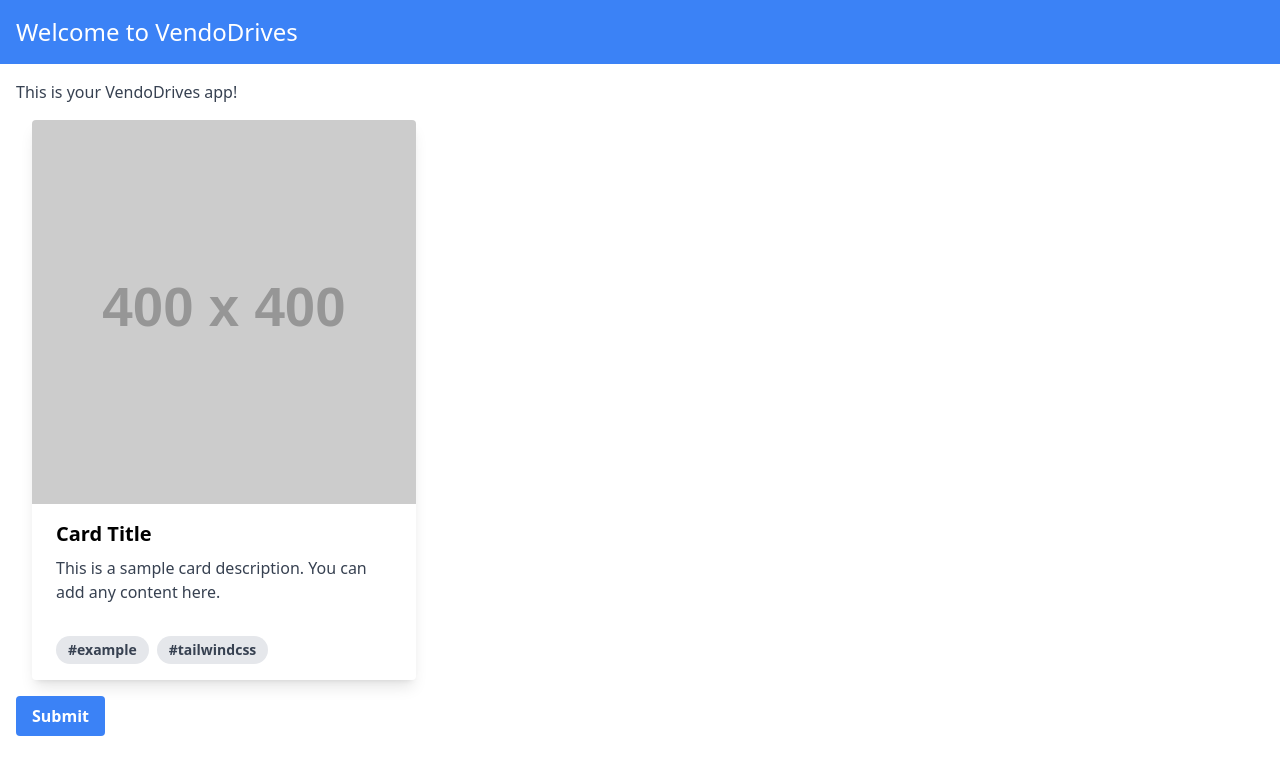
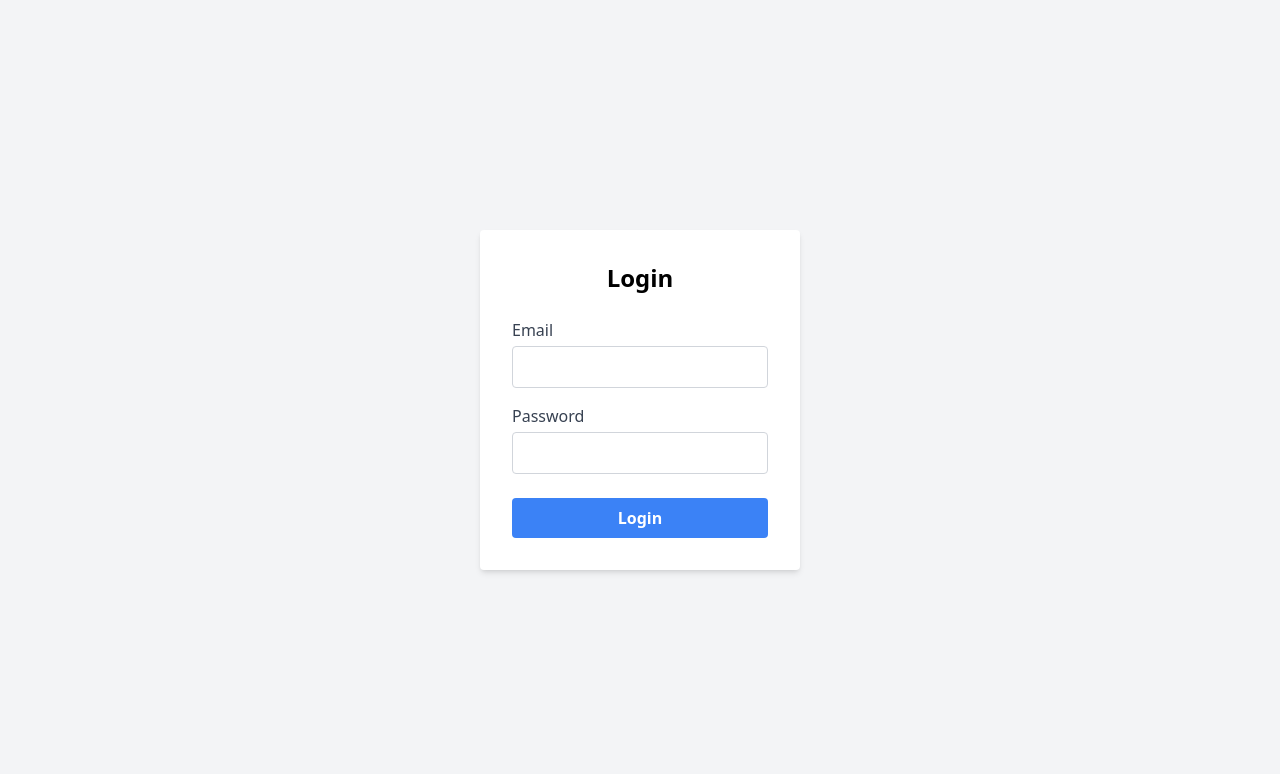
Before and after one commit to andre-amato/vendodrives, a React (Vite) app in the folder client/: page / in a window 1280 px wide. Shown: the top 774 px of the page. Built offline with nearby package versions, Linux system fonts and the light colour scheme.

Commit message:
feat: react-router login and main page

```diff
--- a/client/package.json
+++ b/client/package.json
@@ -11,7 +11,8 @@
   },
   "dependencies": {
     "react": "^18.3.1",
-    "react-dom": "^18.3.1"
+    "react-dom": "^18.3.1",
+    "react-router-dom": "^6.25.1"
   },
   "devDependencies": {
     "@types/react": "^18.3.3",
--- a/client/src/App.jsx
+++ b/client/src/App.jsx
@@ -1,17 +1,15 @@
-import Button from './components/Button';
-import Header from './components/Header';
-import Card from './components/Card';
+import { BrowserRouter as Router, Routes, Route } from 'react-router-dom';
+import Login from './pages/Login';
+import Main from './pages/Main';
 
 const App = () => {
   return (
-    <div>
-      <Header />
-      <main className='p-4'>
-        <p className='text-gray-700'>This is your VendoDrives app!</p>
-        <Card />
-        <Button />
-      </main>
-    </div>
+    <Router>
+      <Routes>
+        <Route path='/' element={<Login />} />
+        <Route path='/main' element={<Main />} />
+      </Routes>
+    </Router>
   );
 };
 
--- /dev/null
+++ b/client/src/pages/Login.jsx
@@ -0,0 +1,45 @@
+import { useNavigate } from 'react-router-dom';
+
+const Login = () => {
+  const navigate = useNavigate();
+
+  const handleLogin = (e) => {
+    e.preventDefault();
+    // For this fake login, we'll just navigate to the main page
+    navigate('/main');
+  };
+
+  return (
+    <div className='flex items-center justify-center min-h-screen bg-gray-100'>
+      <div className='bg-white p-8 rounded shadow-md w-80'>
+        <h2 className='text-2xl font-bold mb-6 text-center'>Login</h2>
+        <form onSubmit={handleLogin}>
+          <div className='mb-4'>
+            <label className='block text-gray-700'>Email</label>
+            <input
+              type='email'
+              className='w-full p-2 border border-gray-300 rounded mt-1'
+              required
+            />
+          </div>
+          <div className='mb-6'>
+            <label className='block text-gray-700'>Password</label>
+            <input
+              type='password'
+              className='w-full p-2 border border-gray-300 rounded mt-1'
+              required
+            />
+          </div>
+          <button
+            type='submit'
+            className='w-full bg-blue-500 hover:bg-blue-700 text-white font-bold py-2 px-4 rounded'
+          >
+            Login
+          </button>
+        </form>
+      </div>
+    </div>
+  );
+};
+
+export default Login;
--- /dev/null
+++ b/client/src/pages/Main.jsx
@@ -0,0 +1,23 @@
+import Button from '../components/Button';
+import Card from '../components/Card';
+import Header from '../components/Header';
+
+const Main = () => {
+  return (
+    <div>
+      <Header />
+      <main className='p-4'>
+        <div className='text-gray-700 mb-4'>Welcome to VendoDrives!</div>
+        <div className='grid grid-cols-1 sm:grid-cols-2 md:grid-cols-3 gap-4'>
+          <Card />
+          <Card />
+          <Card />
+          {/* Add more Card components as needed */}
+          <Button />
+        </div>
+      </main>
+    </div>
+  );
+};
+
+export default Main;
```
Also changed, not shown: 1 other file (tests, documents, lock files or other folders).
